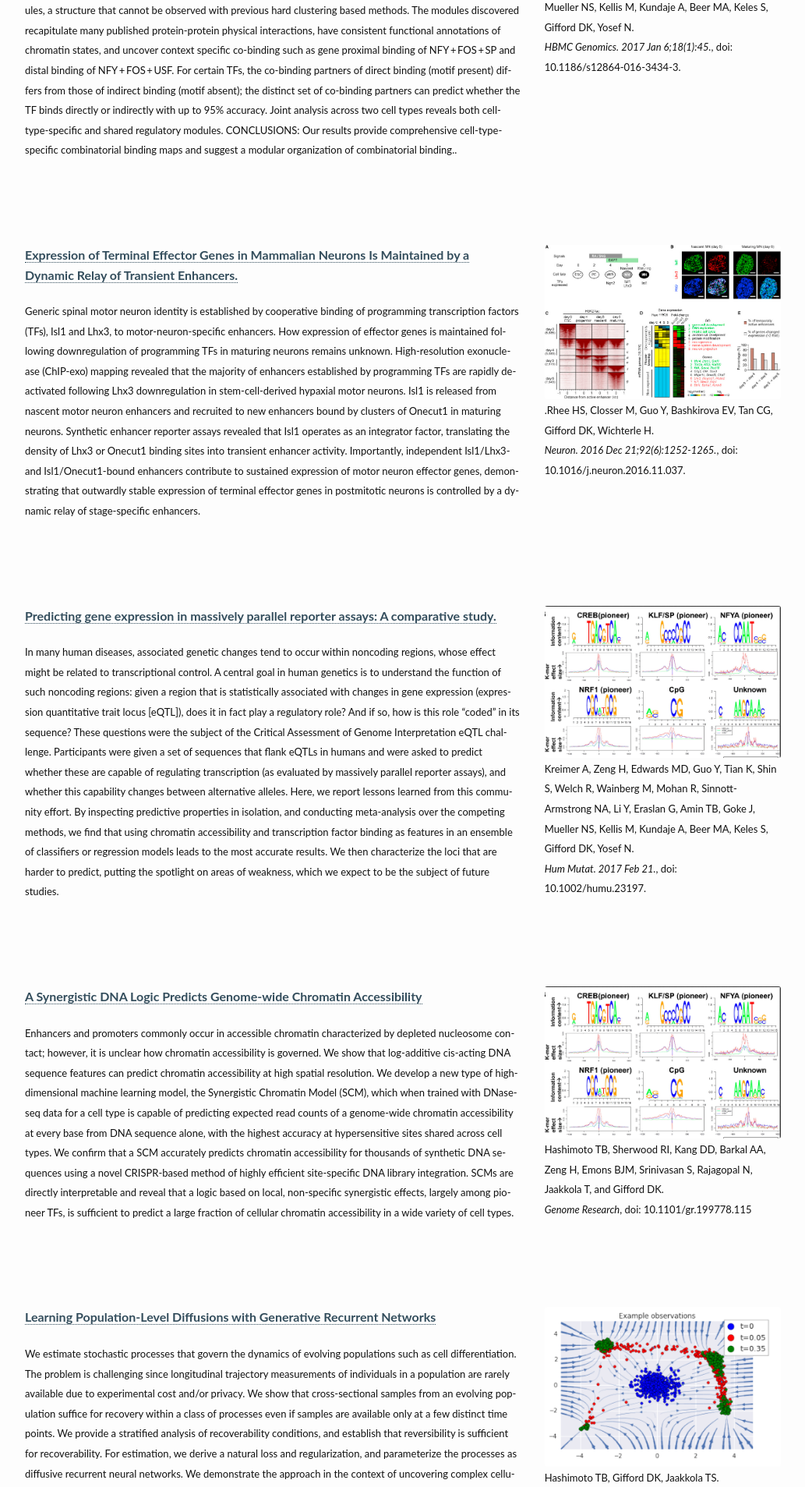
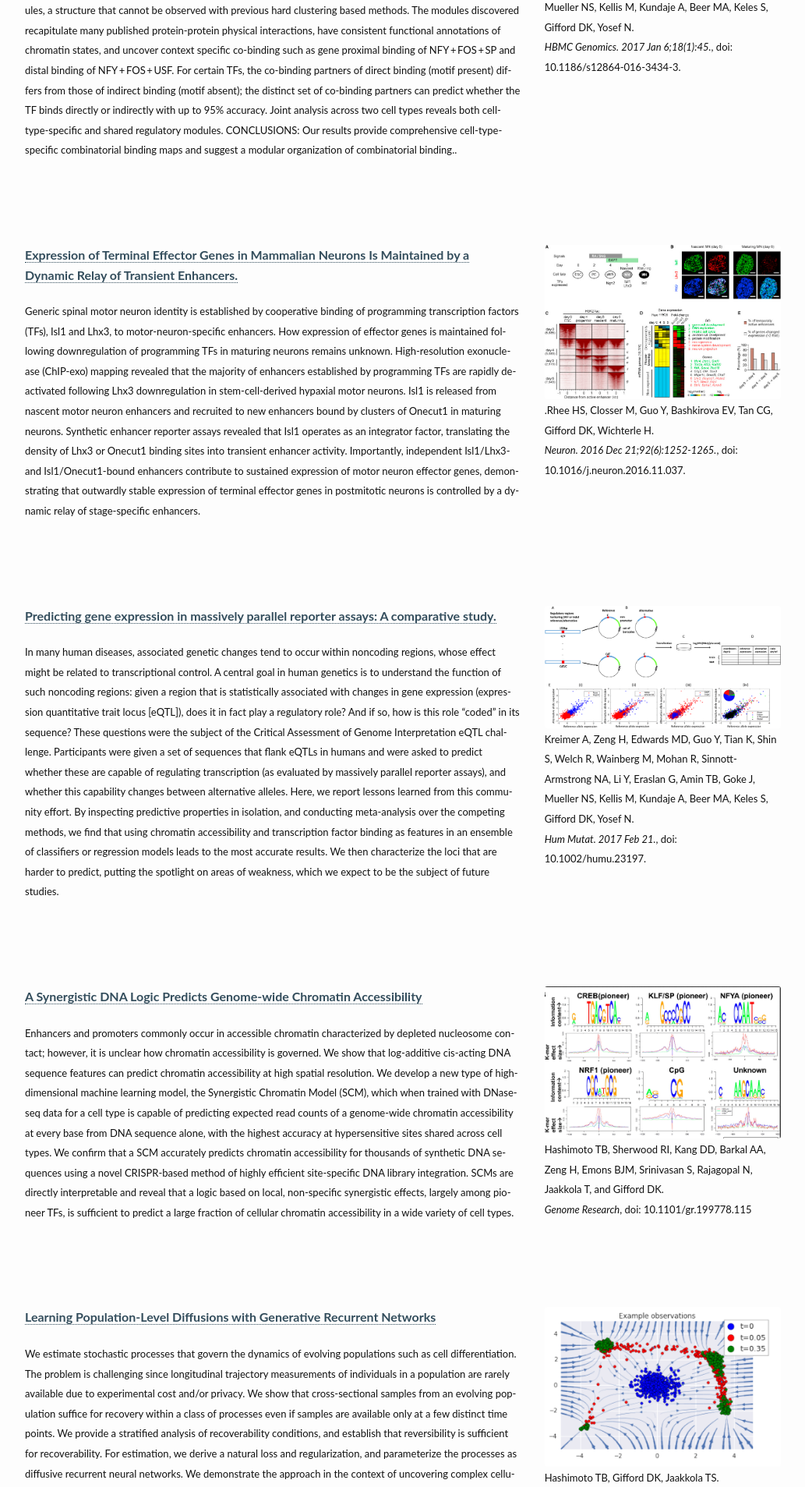
Before and after one commit to gifford-lab/gifford-lab.github.io, a Jekyll site: the page built from pages/publications.md, in a window 1280 px wide. Shown: the part 1379-3286 px from the top of the page at 78% size, without its empty margins (123-1156 px from the left). Built offline with Jekyll 4.4.1, drawn with Linux system fonts in a browser that asks for light colours.

Commit message:
Added “Predicting gene expression” Kreimer 5/19/17

```diff
--- a/pages/publications.md
+++ b/pages/publications.md
@@ -72,7 +72,7 @@ Our results provide comprehensive cell-type-specific combinatorial binding maps
         <p><font size="2">In many human diseases, associated genetic changes tend to occur within noncoding regions, whose effect might be related to transcriptional control. A central goal in human genetics is to understand the function of such noncoding regions: given a region that is statistically associated with changes in gene expression (expression quantitative trait locus [eQTL]), does it in fact play a regulatory role? And if so, how is this role “coded” in its sequence? These questions were the subject of the Critical Assessment of Genome Interpretation eQTL challenge. Participants were given a set of sequences that flank eQTLs in humans and were asked to predict whether these are capable of regulating transcription (as evaluated by massively parallel reporter assays), and whether this capability changes between alternative alleles. Here, we report lessons learned from this community effort. By inspecting predictive properties in isolation, and conducting meta-analysis over the competing methods, we find that using chromatin accessibility and transcription factor binding as features in an ensemble of classifiers or regression models leads to the most accurate results. We then characterize the loci that are harder to predict, putting the spotlight on areas of weakness, which we expect to be the subject of future studies.</font></p>
     </div><!-- /.medium-6.columns -->
     <div class="medium-4 columns b30">
-        <img src="{{ site.url }}/images/scm.png" alt="">
+        <img src="{{ site.url }}/images/Predicting-gene-express-Kreimer.png" alt="">
         <p> <font size="2">Kreimer A, Zeng H, Edwards MD, Guo Y, Tian K, Shin S, Welch R, Wainberg M, Mohan R, Sinnott-Armstrong NA, Li Y, Eraslan G, Amin TB, Goke J, Mueller NS, Kellis M, Kundaje A, Beer MA, Keles S, Gifford DK, Yosef N.
         <br> <i>Hum Mutat. 2017 Feb 21.</i>, doi:
 10.1002/humu.23197.</font></p>
```
Also changed, not shown: images/Predicting-gene-express-Kreimer.png (added).
